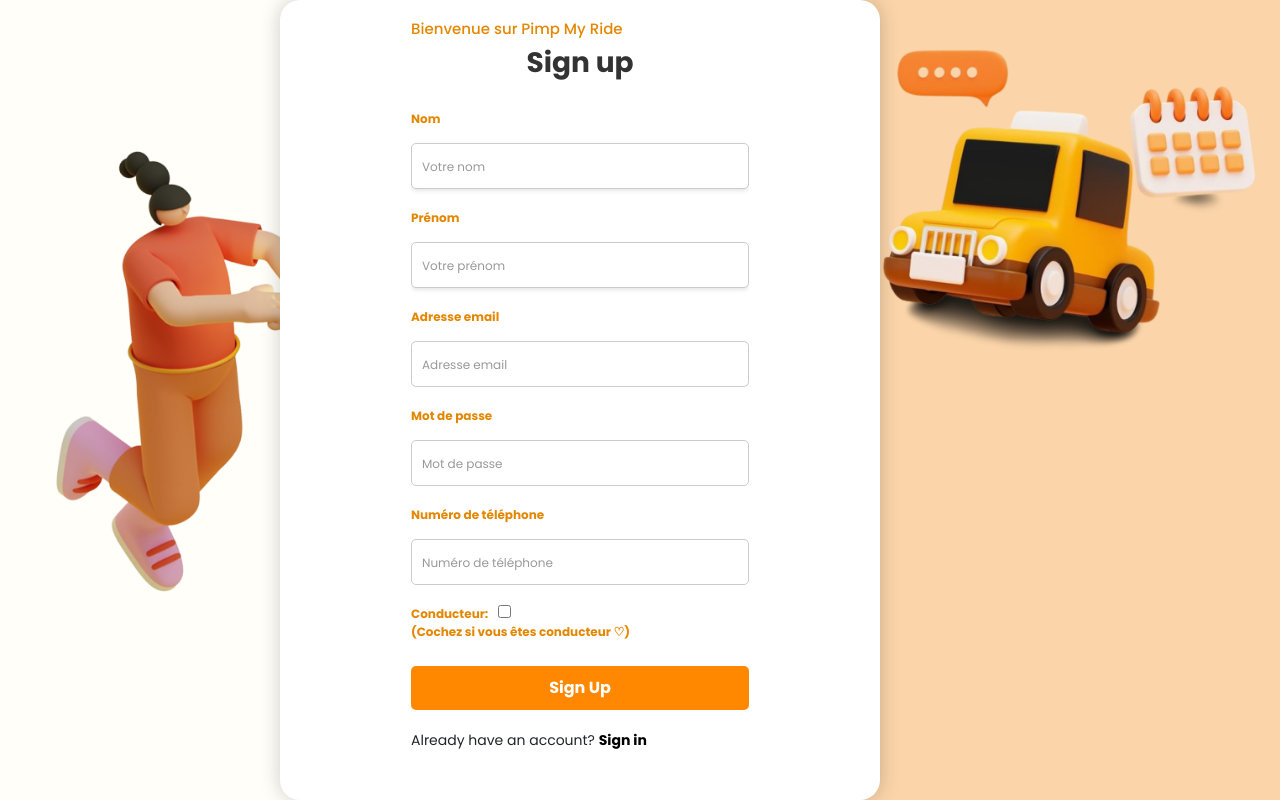
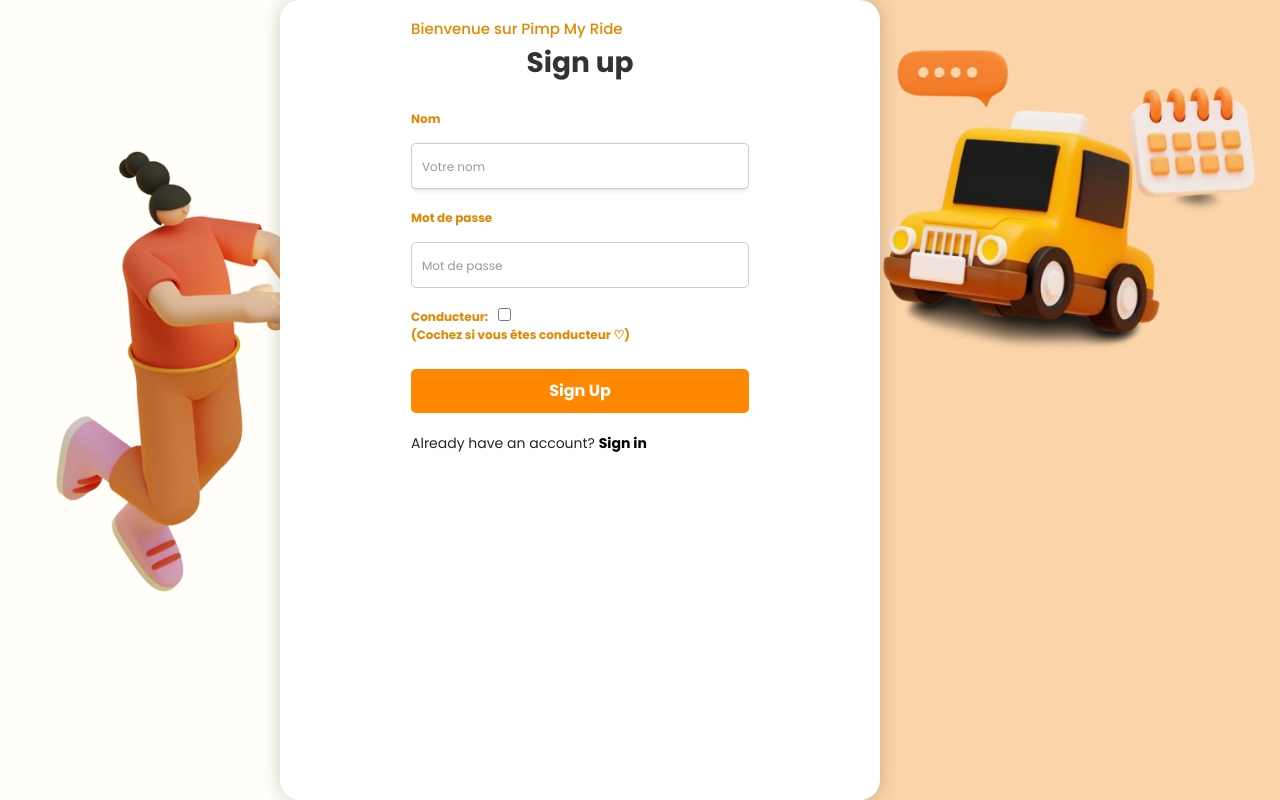
Before and after one commit to DjeelK/Projet_Pimp_My_Ride, a React (Create React App) app: page /register in a window 1280 px wide. Built offline with nearby package versions, Linux system fonts and the light colour scheme.

Commit message:
Tpfinalfront

```diff
--- a/src/app-routing.js
+++ b/src/app-routing.js
@@ -10,6 +10,7 @@ import TripPageRoute from "./routes/TripPageRoute";
 import MesTrajetsPageRoute from "./routes/MesTrajetsPageRoute";
 import { isUserLoggedIn } from './services/AuthService'
 import {Navigate} from 'react-router-dom'
+
 
 const { createBrowserRouter } = require("react-router-dom");
 
--- a/src/routes/SignInPageRoute.jsx
+++ b/src/routes/SignInPageRoute.jsx
@@ -34,7 +34,7 @@ const SignInPageRoute = () => {
             onSignInClick={handleSignInClick}
           />
           <div className="no-account">
-          No Account? <Link to="/signup" className="sign-up-link">Sign up</Link>
+          No Account? <Link to="/register" className="sign-up-link">Sign up</Link>
           </div>
         </div>
       </div>
--- a/src/routes/SignUpPageRoute.jsx
+++ b/src/routes/SignUpPageRoute.jsx
@@ -2,23 +2,36 @@ import React, { useState } from 'react';
 import SignUpForm from './auth/SignUpForm'; // Importez le composant SignUpForm
 import '../css/SignUpPage.css';
 import { Link } from 'react-router-dom';
+import { registerAPICall } from '../services/AuthService';
 
 const SignUpPageRoute = () => {
   const [formData, setFormData] = useState({
-    firstName: '',
-    lastName: '',
-    email: '',
+    // name: '',
+    username: '',
+    // email: '',
     password: '',
-    phoneNumber: '',
+    driver:''
+    // phoneNumber: '',
   });
 
-  const handleSignUpClick = (formData) => {
+  const handleSignUpClick = (e) => {
     // console.log('First Name:', formData.firstName);
     // console.log('Last Name:', formData.lastName);
     // console.log('Email:', formData.email);
     // console.log('Password:', formData.password);
     // console.log('Phone Number:', formData.phoneNumber);
     // console.log('Conducteur:', formData.isDriver);
+    // e.preventDefault();
+
+    // const register = {formData}
+    //
+    // console.log(register);
+    //
+    // registerAPICall(formData).then((response) => {
+    //   console.log(response.data);
+    // }).catch(error => {
+    //   console.error(error);
+    // })
   };
 
   const handleInputChange = (name, value) => {
--- a/src/routes/auth/SignUpForm.jsx
+++ b/src/routes/auth/SignUpForm.jsx
@@ -1,11 +1,15 @@
 import React, { useState } from 'react';
 import TextInput from '../../components/TextInput';
 import ButtonComponent from '../../components/ButtonComponent';
+import {loginAPICall, registerAPICall, saveLoggedInUser, storeToken} from '../../services/AuthService';
+
 
 const SignUpForm = ({ formData, onInputChange, onSignUpClick }) => {
-  const { firstName, lastName, email, password, phoneNumber } = formData;
+  const { username, password ,driver} = formData;
 
-  const [isDriver, setIsDriver] = useState(false);
+
+
+  // const [isDriver, setIsDriver] = useState(false);
 
   const handleInputChange = (e) => {
     const { name, value } = e.target;
@@ -13,18 +17,40 @@ const SignUpForm = ({ formData, onInputChange, onSignUpClick }) => {
   };
 
   // Fonction pour gérer le changement de la checkbox "Conducteur"
-  const handleCheckboxChange = (e) => {
-    setIsDriver(e.target.checked);
+  const handleCheckboxChange = () => {
+    // setIsDriver(e.target.checked);
+      onInputChange('driver', !driver);
+      console.log(driver)
+
   };
+
+    const updatedFormData = {
+        ...formData,
+        driver: driver,
+    };
 
   const handleSubmit = (e) => {
     e.preventDefault();
 
-    // Ajoutez isDriver aux données du formulaire
-    const updatedFormData = {
-      ...formData,
-      isDriver: isDriver,
-    };
+      e.preventDefault();
+        console.log(formData);
+      registerAPICall(formData).then((response) => {
+         console.log(response.data);
+
+          const token = 'Bearer ' + response.data.accessToken;
+          storeToken(token);
+
+          saveLoggedInUser(username);
+          navigator("/")
+
+          window.location.reload(false);
+      }).catch(error => {
+          console.error(error);
+      })
+
+
+      // Ajoutez isDriver aux données du formulaire
+
 
     onSignUpClick(updatedFormData);
   };
@@ -34,30 +60,29 @@ const SignUpForm = ({ formData, onInputChange, onSignUpClick }) => {
       <TextInput
         label="Nom"
         type="text"
-        name="firstName"
-        value={firstName}
+        name="username"
+        value={username}
         onChange={handleInputChange}
         placeholder="Votre nom"
         required
       />
-      <TextInput
-        label="Prénom"
-        type="text"
-        name="lastName"
-        value={lastName}
-        onChange={handleInputChange}
-        placeholder="Votre prénom"
-        required
-      />
-      <TextInput
-        label="Adresse email"
-        type="email"
-        name="email"
-        value={email}
-        onChange={handleInputChange}
-        placeholder="Adresse email"
-        required
-      />
+      {/*<TextInput*/}
+      {/*  label="Prénom"*/}
+      {/*  type="text"*/}
+      {/*  name="lastName"*/}
+      {/*  value={lastName}*/}
+      {/*  onChange={handleInputChange}*/}
+      {/*  placeholder="Votre prénom"*/}
+      {/*  // required*/}
+      {/*/>*/}
+      {/*<TextInput*/}
+      {/*  label="Adresse email"*/}
+      {/*  type="email"*/}
+      {/*  name="email"*/}
+      {/*  value={email}*/}
+      {/*  onChange={handleInputChange}*/}
+      {/*  placeholder="Adresse email"*/}
+      {/*/>*/}
       <TextInput
         label="Mot de passe"
         type="password"
@@ -67,21 +92,21 @@ const SignUpForm = ({ formData, onInputChange, onSignUpClick }) => {
         placeholder="Mot de passe"
         required
       />
-      <TextInput
-        label="Numéro de téléphone"
-        type="tel"
-        name="phoneNumber"
-        value={phoneNumber}
-        onChange={handleInputChange}
-        placeholder="Numéro de téléphone"
-      />
+      {/*<TextInput*/}
+      {/*  label="Numéro de téléphone"*/}
+      {/*  type="tel"*/}
+      {/*  name="phoneNumber"*/}
+      {/*  value={phoneNumber}*/}
+      {/*  onChange={handleInputChange}*/}
+      {/*  placeholder="Numéro de téléphone"*/}
+      {/*/>*/}
       <div className="form-group">
       <label >
           Conducteur:
           <input
             type="checkbox"
             name="isDriver"
-            checked={isDriver}
+            checked={driver}
             onChange={handleCheckboxChange}
             style={{ marginLeft: '10px' }}
           />
--- a/src/services/AuthService.js
+++ b/src/services/AuthService.js
@@ -1,10 +1,10 @@
 import axios from "axios";
 
-const AUTH_REST_API_BASE_URL = "http://localhost:8080/api/auth"
+const AUTH_REST_API_BASE_URL = "http://localhost:8084/api/auth"
 
 export const registerAPICall = (registerObj) => axios.post(AUTH_REST_API_BASE_URL + '/register', registerObj);
 
-export const loginAPICall = (usernameOrEmail, password) => axios.post(AUTH_REST_API_BASE_URL + '/login', { usernameOrEmail, password});
+export const loginAPICall = (username, password) => axios.post(AUTH_REST_API_BASE_URL + '/login', { username, password});
 
 export const storeToken = (token) => localStorage.setItem("token", token);
 
```
